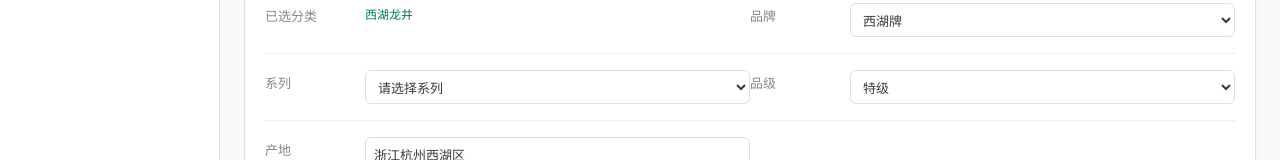
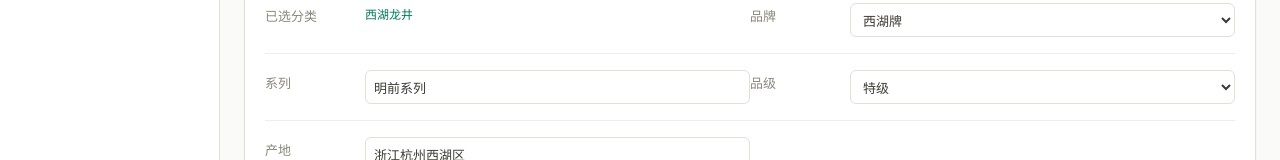
Before and after one commit to zsdxtw/dcbztea-buddy, a React (Vite) app: page /product/product-tea-detail/1 in a window 1280 px wide. Both pictures are taken after a click on the button "编辑". Shown: the part 394-554 px from the top of the page. Built offline with nearby package versions, Linux system fonts and the light colour scheme.

Commit message:
feat: 拉取并理解项目文件
Co-authored-by: traeagent <traeagent@users.noreply.github.com>

```diff
--- a/src/pages/product/ProductManageTea.tsx
+++ b/src/pages/product/ProductManageTea.tsx
@@ -948,19 +948,19 @@ export default function ProductManageTea() {
                 </div>
                 <div className="drawer-form-field">
                   <label className="drawer-label">系列</label>
-                  {currentBrandSeries.length > 0 ? (
-                    <select
-                      className="detail-input"
-                      value={form.series}
-                      onChange={(e) => setForm({ ...form, series: e.target.value })}
-                    >
-                      <option value="">请选择系列</option>
+                  <input
+                    className="detail-input"
+                    value={form.series}
+                    onChange={(e) => setForm({ ...form, series: e.target.value })}
+                    placeholder={currentBrandSeries.length > 0 ? '选择或输入系列名称' : '请输入系列名称'}
+                    list="series-options"
+                  />
+                  {currentBrandSeries.length > 0 && (
+                    <datalist id="series-options">
                       {currentBrandSeries.map((s) => (
-                        <option key={s} value={s}>{s}</option>
+                        <option key={s} value={s} />
                       ))}
-                    </select>
-                  ) : (
-                    <input className="detail-input" value={form.series} onChange={(e) => setForm({ ...form, series: e.target.value })} placeholder="请输入系列名称" />
+                    </datalist>
                   )}
                 </div>
               </div>
--- a/src/pages/product/ProductTeaDetail.tsx
+++ b/src/pages/product/ProductTeaDetail.tsx
@@ -371,15 +371,20 @@ export default function ProductTeaDetail() {
                   </select>
                 </EditRow>
                 <EditRow label="系列">
-                  {brandSeriesOptions.length > 0 ? (
-                    <select className="detail-input" value={f.series || ''} onChange={(e) => setForm({ ...form, series: e.target.value })} style={selectStyle}>
-                      <option value="">请选择系列</option>
+                  <input
+                    className="detail-input"
+                    value={f.series || ''}
+                    onChange={(e) => setForm({ ...form, series: e.target.value })}
+                    style={inputStyle}
+                    placeholder={brandSeriesOptions.length > 0 ? '选择或输入系列名称' : '请输入系列名称'}
+                    list="edit-series-options"
+                  />
+                  {brandSeriesOptions.length > 0 && (
+                    <datalist id="edit-series-options">
                       {brandSeriesOptions.map((s) => (
-                        <option key={s} value={s}>{s}</option>
+                        <option key={s} value={s} />
                       ))}
-                    </select>
-                  ) : (
-                    <input className="detail-input" value={f.series || ''} onChange={(e) => setForm({ ...form, series: e.target.value })} style={inputStyle} placeholder="请输入系列名称" />
+                    </datalist>
                   )}
                 </EditRow>
                 <EditRow label="品级">
```
